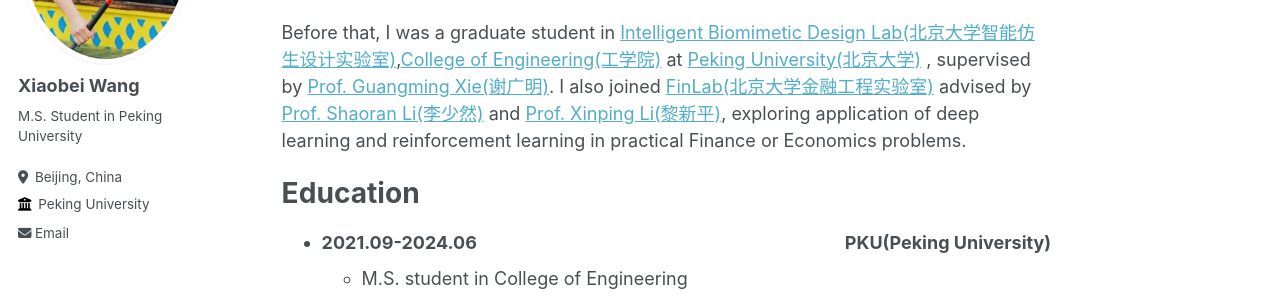
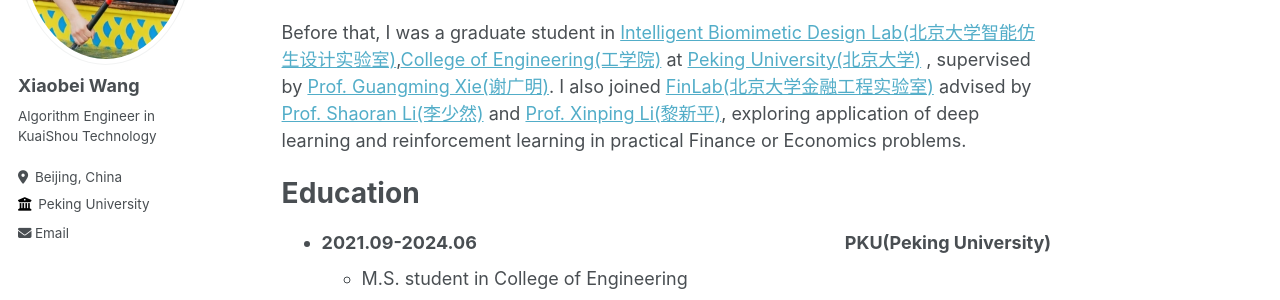
Before and after one commit to wangxiaobei822/wangxiaobei822.github.io, a Jekyll site: the page built from _pages/about.md, in a window 1280 px wide. Shown: the part 277-577 px from the top of the page. Built offline with Jekyll 4.4.1, drawn with Linux system fonts in a browser that asks for light colours.

Commit message:
Update _config.yml

```diff
--- a/_config.yml
+++ b/_config.yml
@@ -24,11 +24,11 @@ author:
   avatar           : "wxb.png"
   name             : "Xiaobei Wang"
   pronouns         : # example: "she/her"
-  bio              : "M.S. Student in Peking University"
+  bio              : "Algorithm Engineer in KuaiShou Technology"
   location         : "Beijing, China"
   employer         : "Peking University"
   uri              : # URL
-  email            : "wangxiaobei@stu.pku.edu.cn"
+  email            : "wangxiaobei03@kuaishou.com"
 
   # Academic websites
   arxiv            : # URL - Update with the correct link to your profile
```
